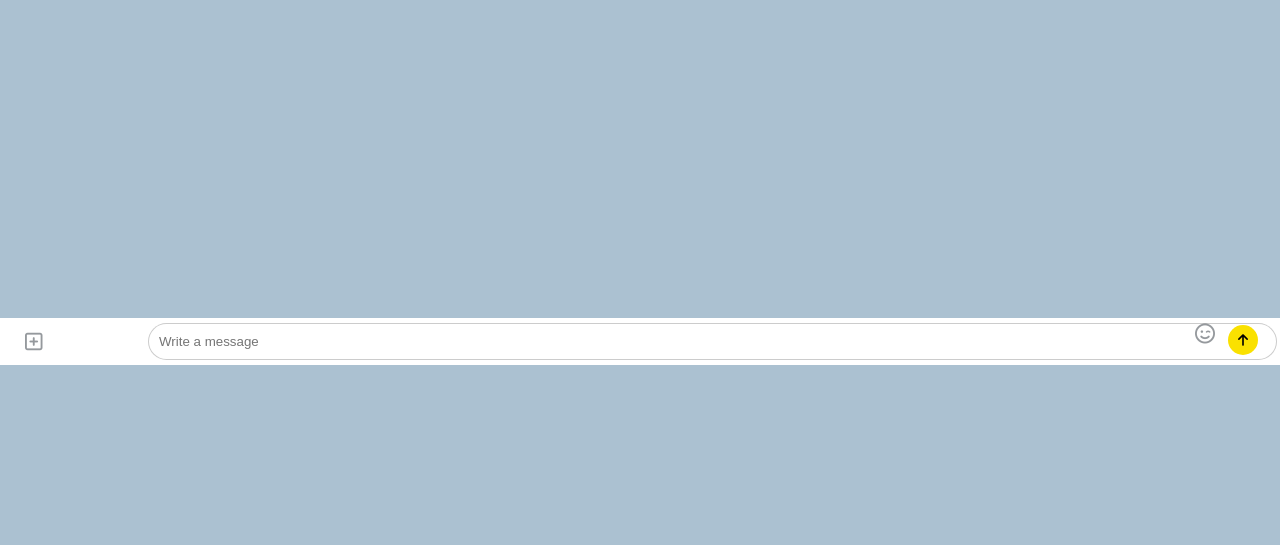
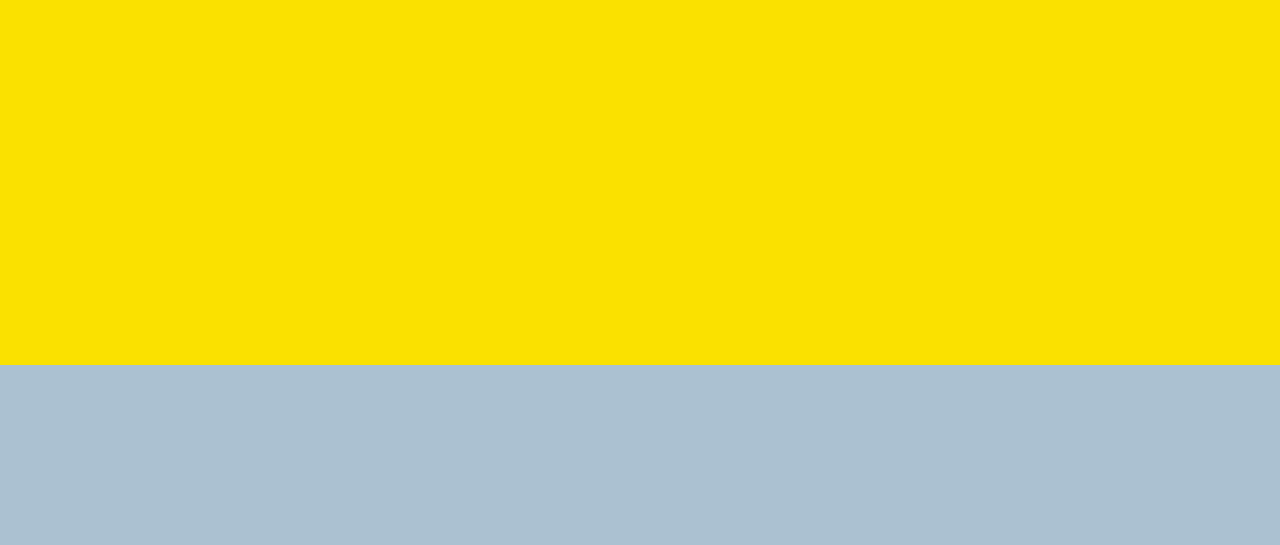
Before and after one commit to 1rreplaceable/kokoa-clone-2022, a plain HTML site: page chat.html in a window 1280 px wide. Shown: the part 435-980 px from the top of the page. Drawn offline with Linux system fonts and the light colour scheme.

Commit message:
screen-limit

```diff
--- a/chat.html
+++ b/chat.html
@@ -78,6 +78,9 @@
         </button>
       </div>
     </form>
+    <div id="no-mobile">
+      <span>Your screen is too big</span>
+    </div>
 
     <script
       src="https://kit.fontawesome.com/9647b4736a.js"
--- /dev/null
+++ b/css/components/no-mobile.css
@@ -0,0 +1,18 @@
+#no-mobile {
+  position: absolute;
+  z-index: 99;
+  height: 100vh;
+  width: 100vw;
+  background-color: var(--yellow);
+  display: flex;
+  justify-content: center;
+  align-items: center;
+  font-size: 32px;
+  top: 0;
+}
+
+@media screen and (max-width: 645px) {
+  #no-mobile {
+    display: none;
+  }
+}
--- a/css/screens/chat.css
+++ b/css/screens/chat.css
@@ -103,6 +103,7 @@
   padding: 5px 25px;
   box-sizing: border-box;
   align-items: center;
+  transition: all 0.3s ease-in-out;
 }
 .reply .reply__column:first-child {
   width: 10%;
@@ -119,6 +120,7 @@
   width: 100%;
   border: var(--main-border);
   border-radius: 20px;
+  transition: all 0.3s ease-in-out;
 }
 .reply__column:last-child > i,
 .reply__column:last-child button {
@@ -144,3 +146,22 @@
 .reply__column button:active {
   outline: none;
 }
+
+.reply .reply__column:first-child,
+.reply .fa-smile-wink,
+.reply button {
+  transition: opacity 0.3s ease-in-out;
+}
+
+.reply:focus-within .reply__column:first-child,
+.reply:focus-within .fa-smile-wink,
+.reply:focus-within button {
+  opacity: 0;
+}
+.reply:focus-within input {
+  width: 90vw;
+  transform: translateX(-13%) translateY(-80px);
+}
+.reply:focus-within {
+  transform: translateY(80px);
+}
--- a/css/style.css
+++ b/css/style.css
@@ -9,6 +9,7 @@
 @import "components/badge.css";
 @import "components/icon-row.css";
 @import "components/alt-screen-header.css";
+@import "components/no-mobile.css";
 
 /* Screens */
 @import "screens/login.css";
```
Also changed, not shown: chats.html (+3 -0 lines), find.html (+3 -0 lines), friends.html (+3 -0 lines), index.html (+3 -0 lines), more.html (+3 -0 lines), settings.html (+3 -0 lines).
